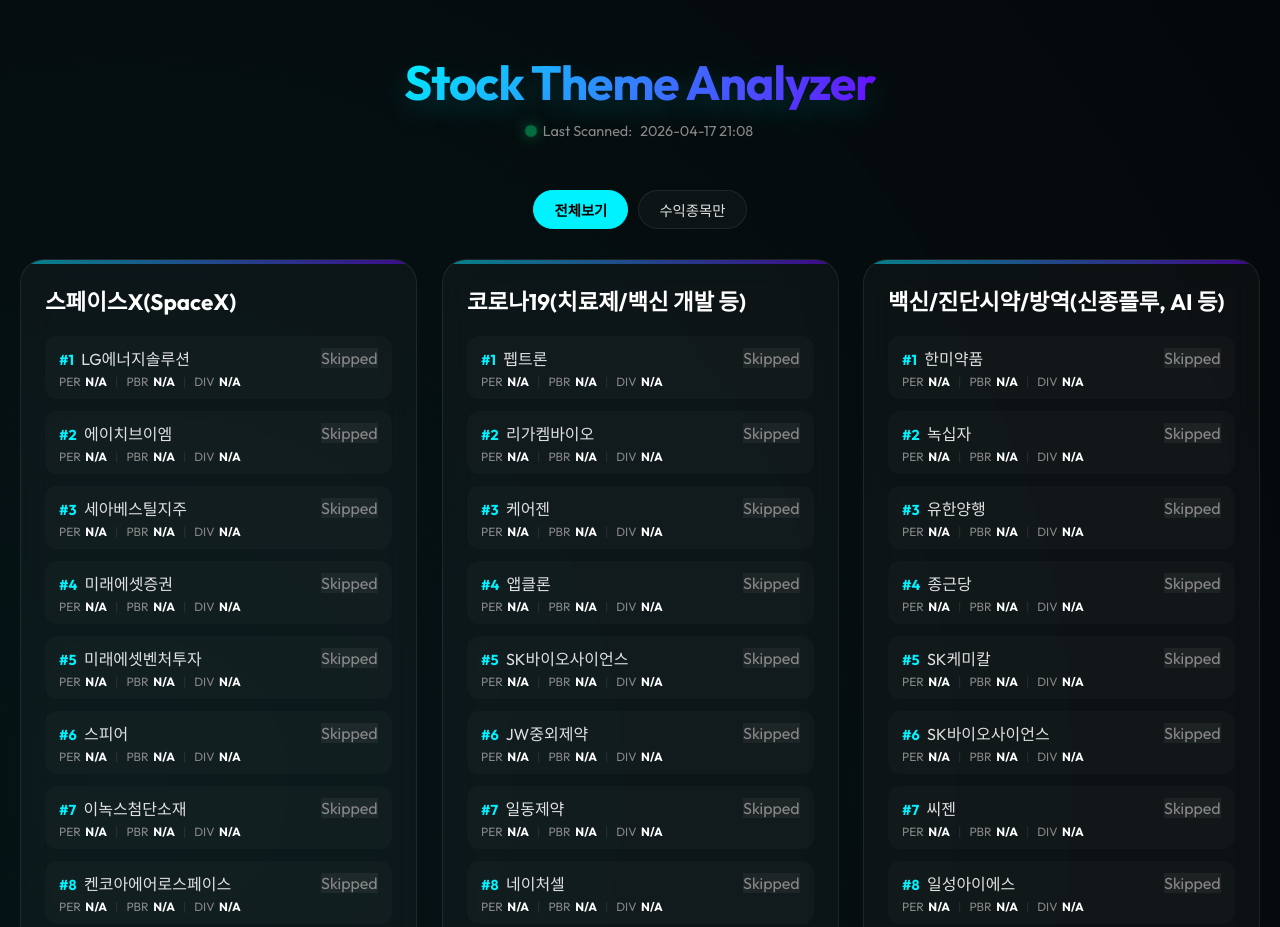
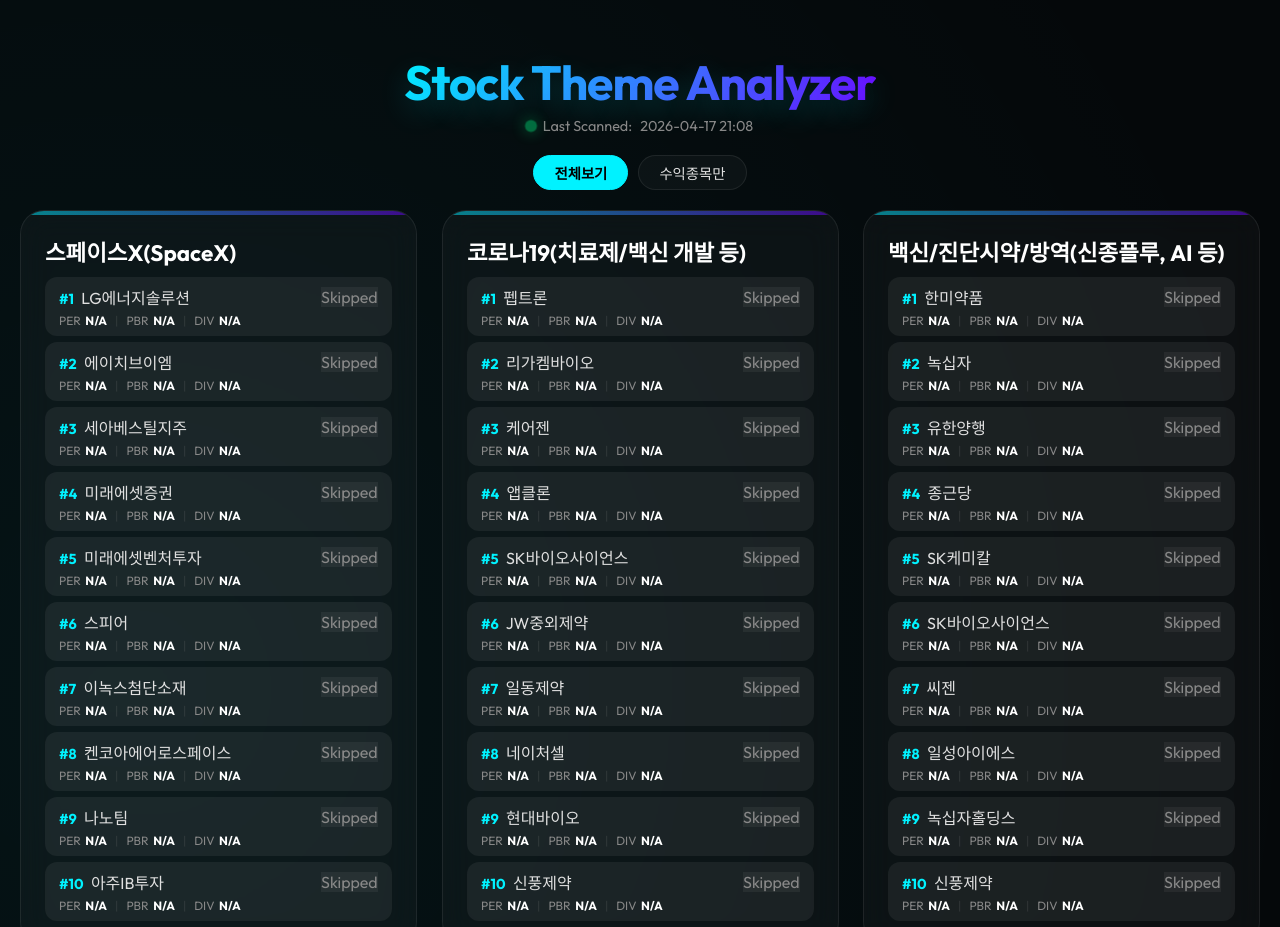
Before and after one commit to yl1017-yang/stock, a plain HTML site: page index.html in a window 1280 px wide. Shown: the top 927 px of the page. Drawn offline with Linux system fonts and the light colour scheme.

Commit message:
스타일수정

```diff
--- a/style.css
+++ b/style.css
@@ -33,7 +33,7 @@
 
 header {
     text-align: center;
-    margin-bottom: 50px;
+    margin-bottom: 20px;
     animation: fadeInDown 0.8s ease-out;
 }
 
@@ -41,7 +41,7 @@
     font-size: 3rem;
     font-weight: 700;
     letter-spacing: -1px;
-    margin-bottom: 10px;
+    margin-bottom: 5px;
     background: linear-gradient(135deg, var(--accent-color), var(--secondary-color));
     -webkit-background-clip: text;
     -webkit-text-fill-color: transparent;
@@ -68,7 +68,7 @@
 
 /* 컨트롤 영역 */
 .controls {
-    margin-bottom: 30px;
+    margin-bottom: 20px;
     display: flex;
     gap: 10px;
     animation: fadeIn 1s ease-out;
@@ -78,7 +78,7 @@
     background: var(--card-bg);
     border: 1px solid var(--card-border);
     color: var(--text-color);
-    padding: 8px 20px;
+    padding: 6px 20px;
     border-radius: 20px;
     cursor: pointer;
     font-size: 0.9rem;
@@ -131,26 +131,25 @@
 }
 
 .theme-header {
-    margin-bottom: 20px;
+    margin-bottom: 10px;
 }
 
 .theme-name {
     font-weight: 700;
     font-size: 1.4rem;
     color: #fff;
-    margin-bottom: 4px;
 }
 
 .stock-list {
     display: flex;
     flex-direction: column;
-    gap: 12px;
+    gap: 6px;
 }
 
 .stock-item-wrapper {
-    background: rgba(255, 255, 255, 0.02);
+    background: rgba(255, 255, 255, 0.06);
     border-radius: 12px;
-    padding: 10px 14px;
+    padding: 8px 14px;
     display: flex;
     flex-direction: column;
     gap: 4px;
```
